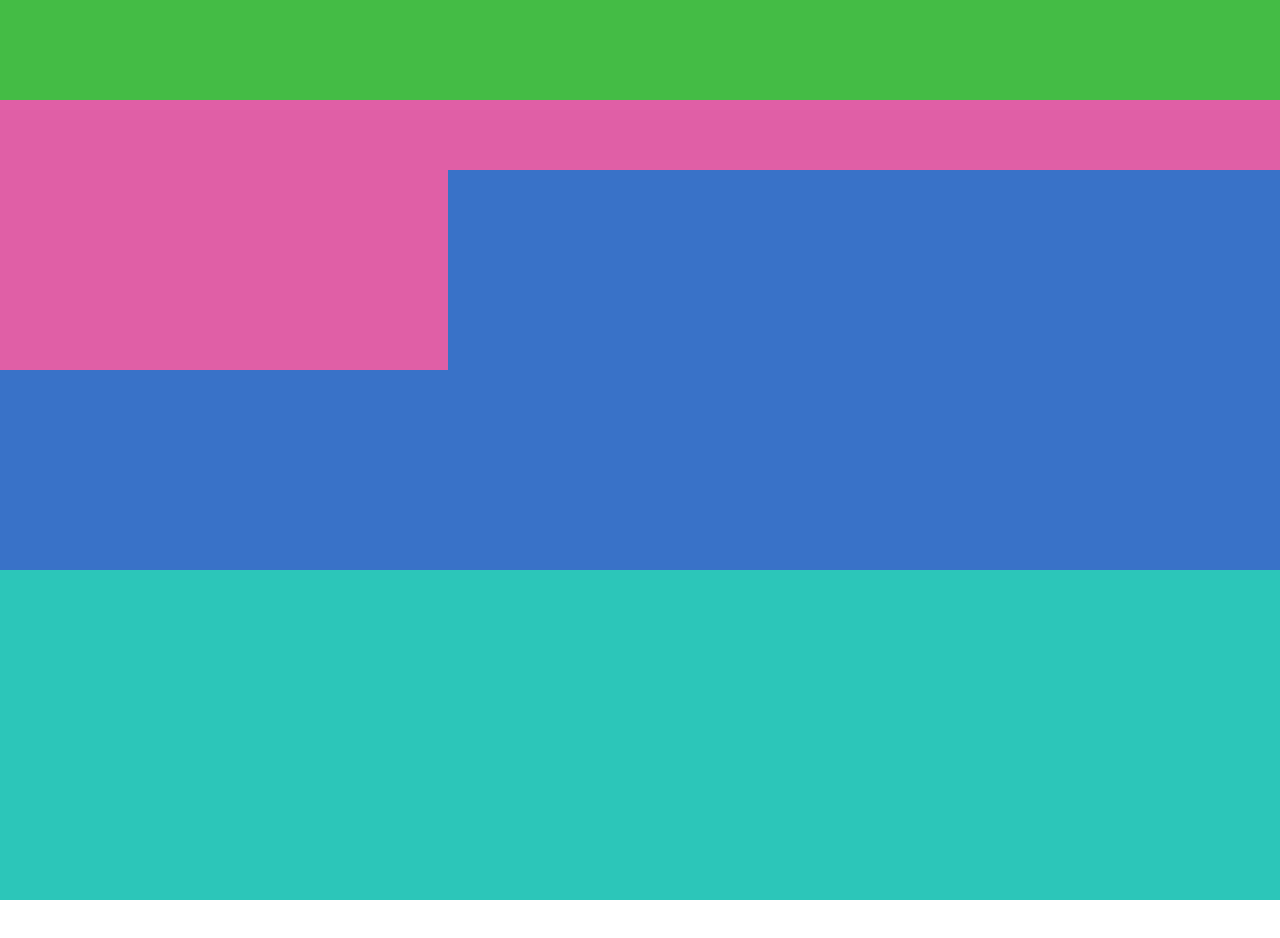
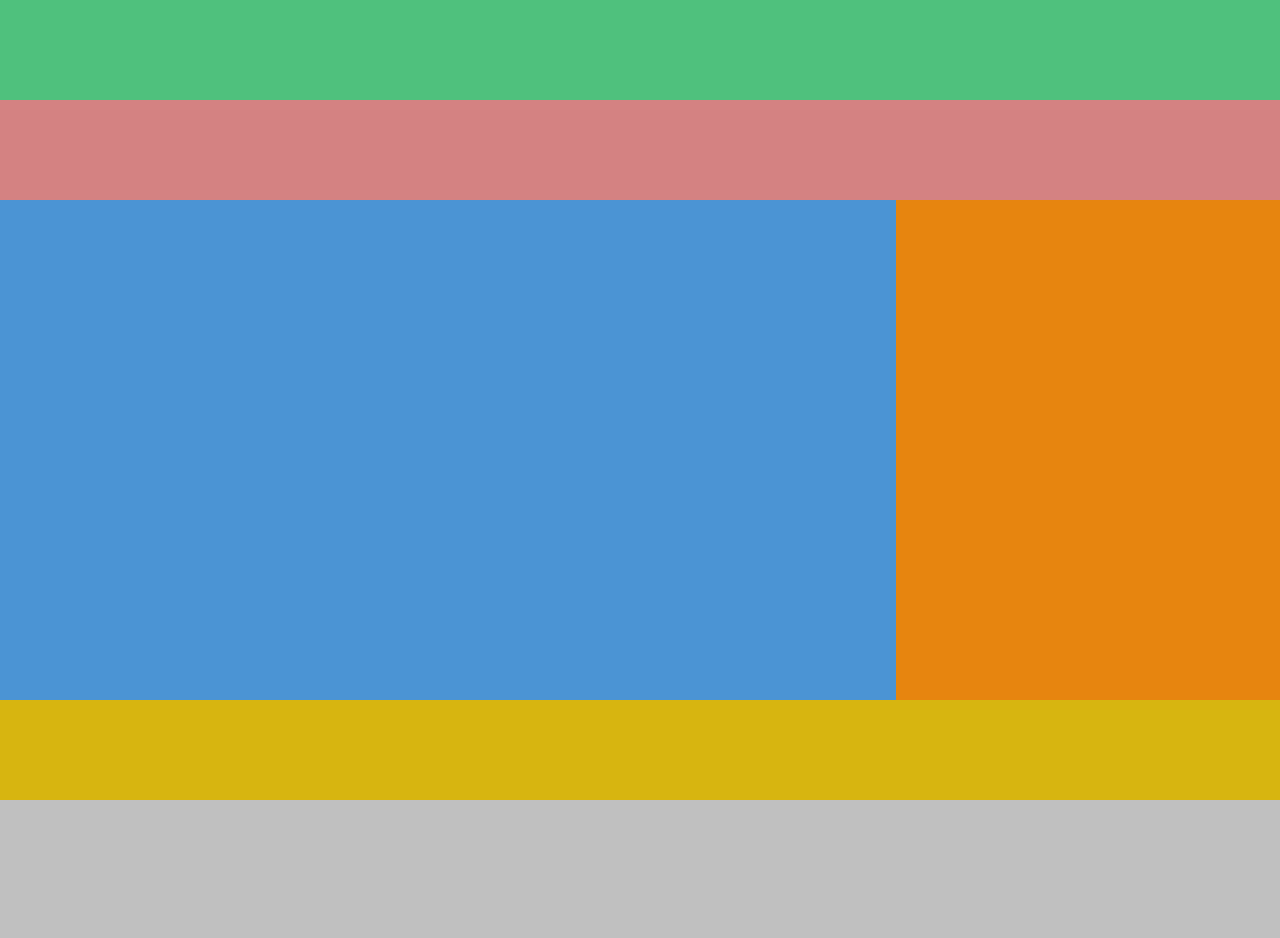
Before and after one commit to NazarPasternak/Homework-4, a plain HTML site: page Work now/Home work/123.html in a window 1280 px wide. Before the commit the page ends 900 px from the top, so only its background shows below. Drawn offline with Linux system fonts and the light colour scheme.

Commit message:
Homework 4 Created frames, still need inside frames.

```diff
--- a/Work now/Home work/123.html
+++ b/Work now/Home work/123.html
@@ -12,33 +12,36 @@
         }
         #wrap{
             width: 100%;
-            height: 900px;
-            background: #2cc6b9;
-
-
+            height: 1000px;
+            background: silver;
         }
-        .header{
+        .Header{
             width: 100%;
             height: 100px;
-            background: #44bc45;
-
+            background: #4fc17d;
         }
-        .nav{
+        .Nav{
             width: 100%;
-            height: 70px;
-            background: #e05fa6;
-
+            height: 100px;
+            background: #d48282;
         }
-        .content{
-            width: 65%%;
-            height: 400px;
-            background: #3972c8;
-            box-sizing: border-box;
+        .Content{
+            display: flex;
         }
-        .article{
-            width: 35%;
-            height: 200px;
-            background: #e05fa6;
+        .Article{
+            width: 70%;
+            height: 500px;
+            background: #4b94d4;
+        }
+        .Div{
+           width: 30%;
+            height: 500px;
+            background: #e7850f;
+        }
+        .Footer{
+             width: 100%;
+            height: 100px;
+            background: #d7b510;
         }
 
 
@@ -49,14 +52,21 @@
 
 
 <div id="wrap">
-    <div class="header"></div>
-    <div class="nav"></div>
-    <div class="content">
-        <div class="article"></div>
-        <div class="div"></div>
-    </div>
-    <div class=""footer></div>
+    <div class="Header"></div>
+     <div class="Nav"></div>
+    <div class="Content">
+        <div class="Article"></div>
+        <div class="Div"></div>
+        </div>
+    <div class="Footer"><div>
+
+
+
+
 
 </div>
+
+
+
 </body>
 </html>
```
